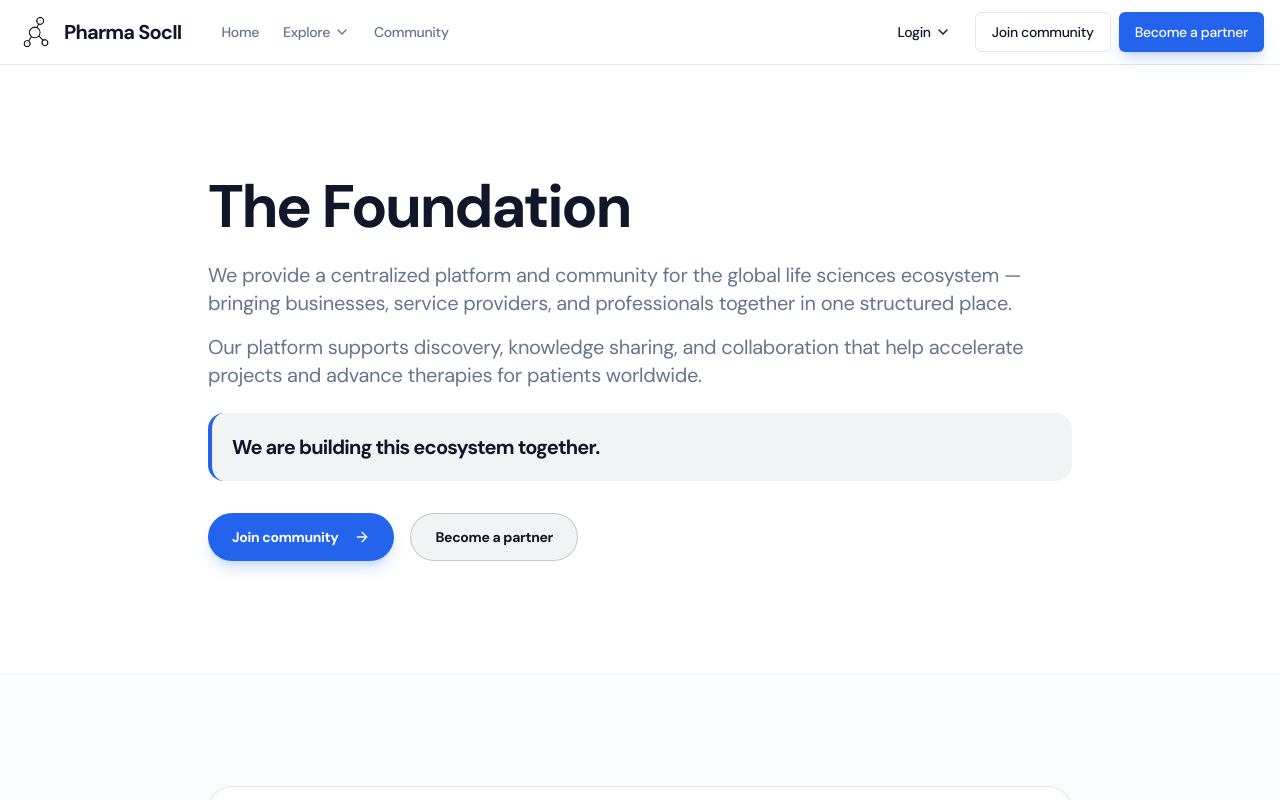
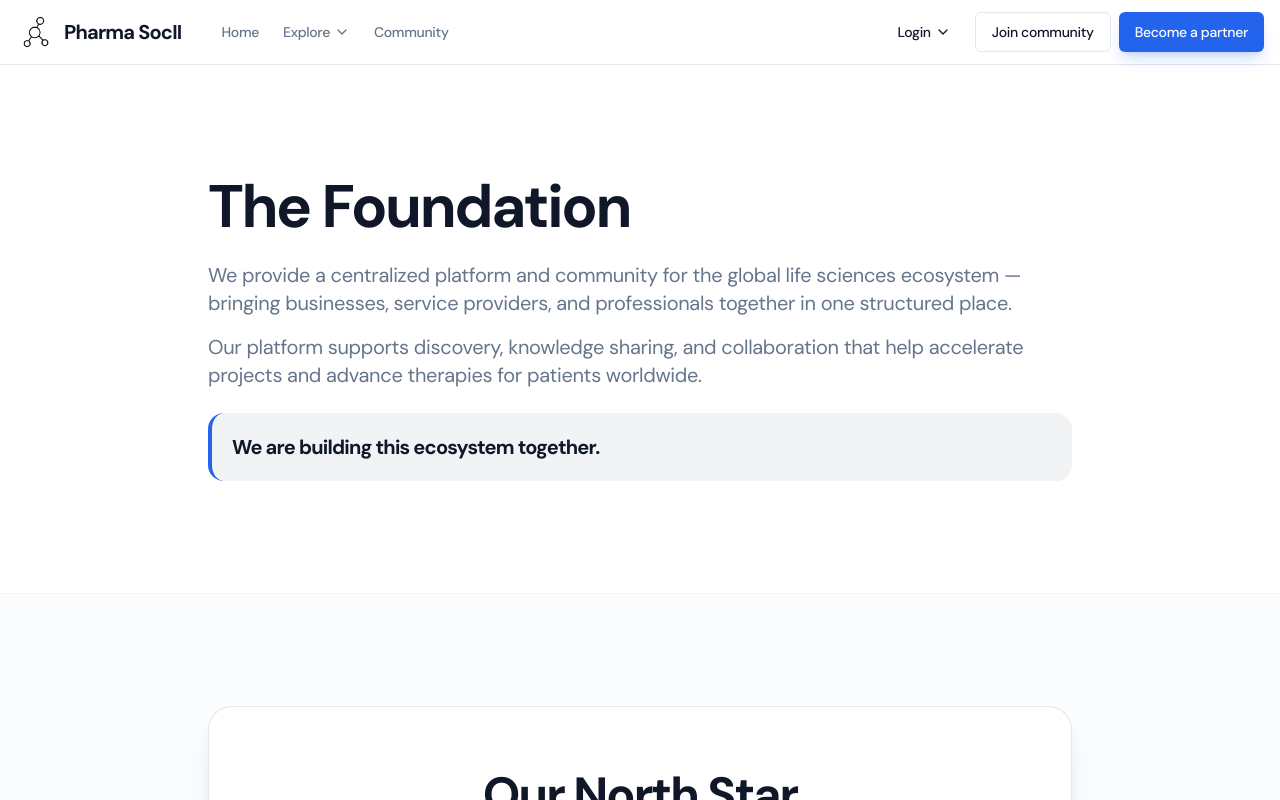
Before and after one commit to simran-kanda1/pharmasocii, a React (Vite) app: page /about in a window 1280 px wide. Shown: the top 800 px of the page. Built offline with nearby package versions, Linux system fonts and the light colour scheme; no server answers.

Commit message:
Remove buttons from The Foundation section on About Us

```diff
--- a/src/pages/AboutUs.tsx
+++ b/src/pages/AboutUs.tsx
@@ -33,18 +33,7 @@ export default function AboutUs() {
                             </p>
                         </div>
 
-                        <div className="flex flex-wrap gap-4 pt-2">
-                            <Button size="lg" className="h-12 px-6 rounded-full font-semibold shadow-lg shadow-primary/20 hover:shadow-primary/30 transition-all" asChild>
-                                <Link to="/member/register">
-                                    Join community <ArrowRight className="ml-2 w-4 h-4" />
-                                </Link>
-                            </Button>
-                            <Button size="lg" variant="outline" className="h-12 px-6 rounded-full font-semibold border-foreground/20 bg-foreground/5 hover:bg-foreground/10 transition-all" asChild>
-                                <Link to="/signup">
-                                    Become a partner
-                                </Link>
-                            </Button>
-                        </div>
+
                     </div>
                 </div>
             </section>
```
Also changed, not shown: 1 other file (tests, documents, lock files or other folders).
